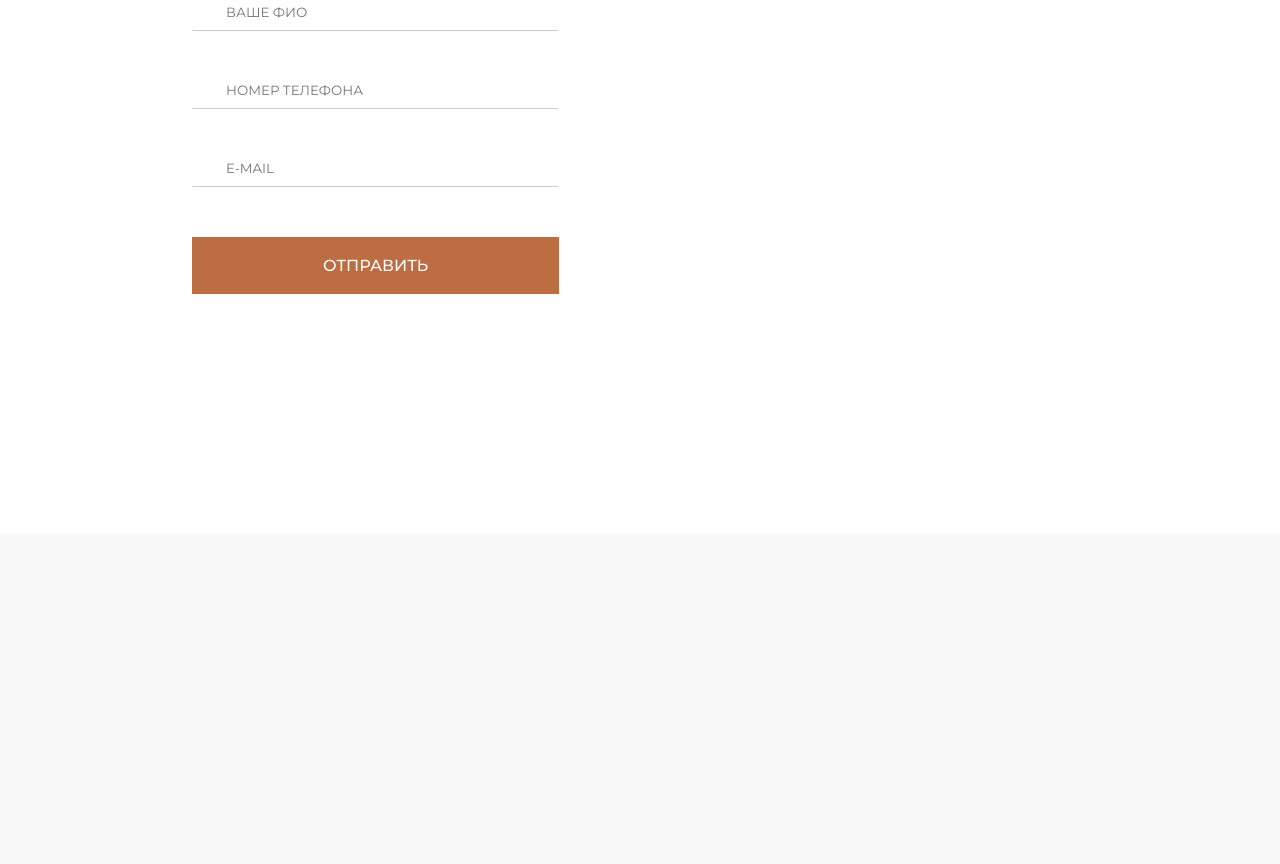
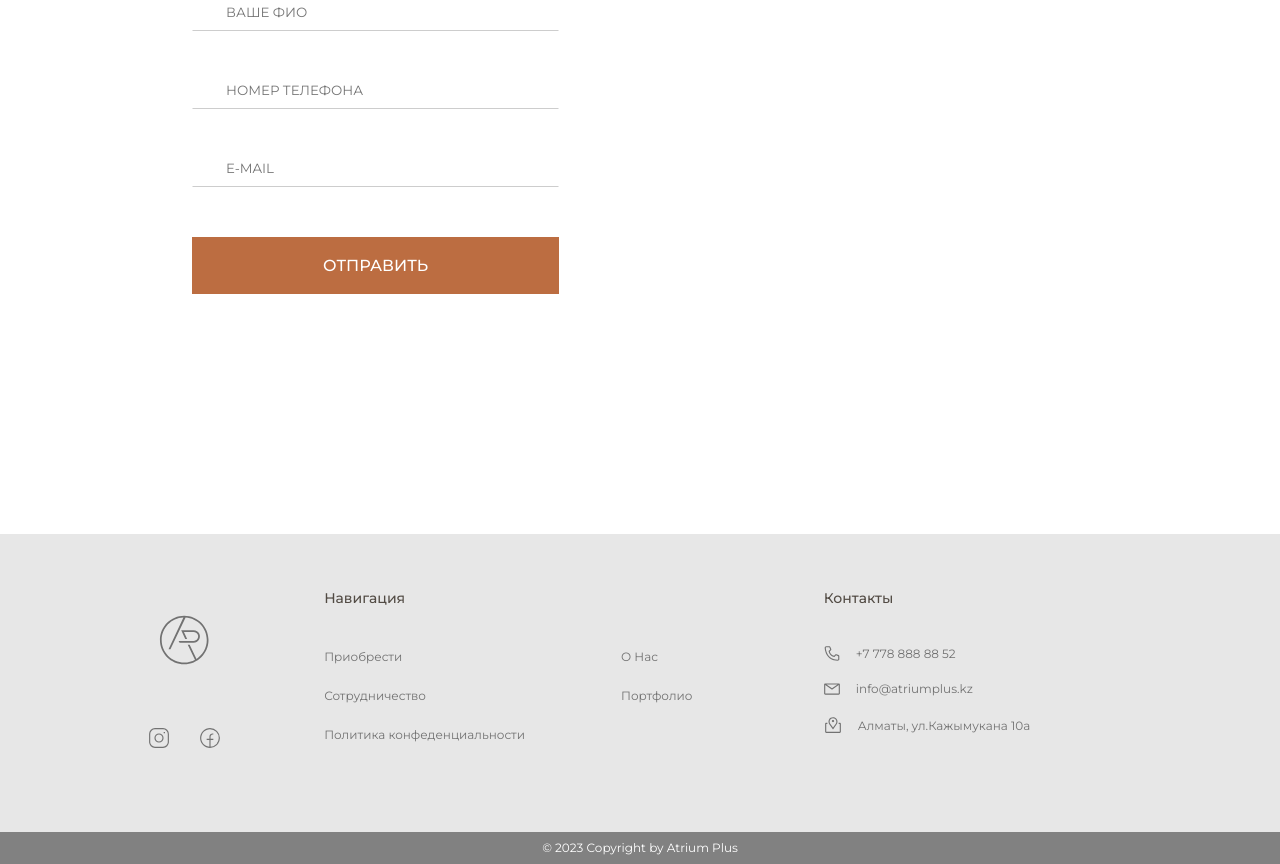
Before and after one commit to Murat1703/atriumtest, a plain HTML site: page index.html in a window 1280 px wide. Shown: the part 6624-7488 px from the top of the page. Before the commit the page ends 7158 px from the top, so only its background shows below. Drawn offline with nearby package versions, Linux system fonts and the light colour scheme.

Commit message:
Add files via upload

```diff
--- a/assets/css/main.css
+++ b/assets/css/main.css
@@ -955,3 +955,87 @@ body {
 .map-content iframe {
     height: 100%;
 }
+/**/
+.footer{
+    padding-top: 56px;
+    background-color: #e7e7e7;
+    display: flex;
+    flex-direction: column;
+}
+.footer-menu{
+    display: flex;
+    margin-left: 10.4861111111%;
+    margin-bottom: 51px;
+}
+.footer-copyright{
+    background: #818181;
+}
+.footer-copyright p{
+    font-size: 12px;
+    line-height: 20px;
+    text-align: center;
+    padding: 6px 0;
+    color: #fff;
+}
+.footer-logo-block{
+    display: flex;
+    flex-direction: column;
+    align-items: center;
+    margin-right: 7.8472222222%;
+}
+.footer-social{
+    margin-bottom: 29.67px;
+    margin-top: 37.67px;
+    display: flex;
+    gap: 31.33px;
+}
+.footer-nav{
+    display: flex;
+    flex-direction: column;
+    margin-right: 11.4583333333%;
+    gap: 39px;
+}
+.footer-nav-title{
+    display: flex;
+    align-items: center;
+    font-family: var(--font-main-family);
+    font-weight: 500;
+    font-size: 14px;
+    line-height: 17px;
+    color: var(--color-text-heading);
+}
+.footer-nav-content{
+    display: flex;
+    gap: 96px;
+}
+.footer-nav-content ul{
+    display: flex;
+    flex-direction: column;
+    gap: 20px;
+}
+.footer-nav-content ul li a, .contacts-link{
+    font-style: normal;
+    font-weight: 400;
+    font-size: 12px;
+    line-height: 15px;
+    color: var(--color-text-body);
+}
+.footer-contacts{
+    display: flex;
+    flex-direction: column;
+    gap: 39px;
+}
+.footer-contacts-content{
+    display: flex;
+    gap: 61.88px
+}
+.footer-contacts-list{
+    display: flex;
+    flex-direction: column;
+    gap: 20px;
+}
+.footer-contacts-list li{
+    display: flex;
+    align-items:center;
+    gap: 16.13px;
+}
--- a/assets/css/media.css
+++ b/assets/css/media.css
@@ -417,6 +417,15 @@
     .complex-block{
         margin-top: 60px;
     }
+    .footer-menu{
+        flex-wrap: wrap;
+        justify-content: center;
+        row-gap: 30px;
+    }
+    .virtual-t-btn{
+        font-size: 12px;
+        line-height: 15px;
+    }
 
 }
 
@@ -439,4 +448,11 @@
     .caption{
         font-size: 10px;
     }
+    .send-contacts{
+        width: 90%;
+    }
+    .form-submit{
+        width: 100%;
+    }
+
 }
--- a/index.html
+++ b/index.html
@@ -517,6 +517,68 @@
 </section>
 
 
+<footer class="footer">
+    <div class="footer-menu">
+        <div class="footer-logo-block">
+            <img src="assets/img/footer-logo.svg" alt="footer-logo">
+            <div class="footer-social">
+                <a href="https://www.instagram.com/atriumplus.kz/" target="_blank">
+                    <img src="assets/img/footer-insta.svg" alt="insta">
+                </a>
+                <a href="https://www.facebook.com/profile.php?id=100064196887940" target="_blank">
+                    <img src="assets/img/footer-fb.svg" alt="fb">
+                </a>
+            </div>
+        </div>
+        <div class="footer-nav">
+            <p class="footer-nav-title">Навигация</p>
+            <div class="footer-nav-content">
+                <ul>
+                    <li>
+                        <a href="">Приобрести</a>
+                    </li>
+                    <li>
+                        <a href="">Сотрудничество</a>
+                    </li>
+                    <li>
+                        <a href="">Политика конфеденциальности</a>
+                    </li>
+                </ul>
+                <ul>
+                    <li>
+                        <a href="">О Нас</a>
+                    </li>
+                    <li>
+                        <a href="">Портфолио</a>
+                    </li>
+                </ul>
+            </div>
+        </div>
+        <div class="footer-contacts">
+            <p class="footer-nav-title">Контакты</p>
+            <div class="footer-contacts-content">
+                <ul class="footer-contacts-list">
+                    <li>
+                        <img src="assets/img/phone-icon.svg" alt="phone">
+                        <a href="tel:+77788888852" class="contacts-link">+7 778 888 88 52</a>
+                    </li>
+                    <li>
+                        <img src="assets/img/email-icon.svg" alt="phone">
+                        <a href="mailto:info@atriumplus.kz" class="contacts-link">info@atriumplus.kz</a>
+                    </li>
+                    <li>
+                        <img src="assets/img/geo-icon.svg" alt="phone">
+                        <a href="https://2gis.kz/almaty/inside/9430047375167308/firm/70000001064356753?m=76.959447%2C43.225299%2F16" class="contacts-link">Алматы, ул.Кажымукана 10а</a>
+                    </li>
+                </ul>
+            </div>
+        </div>
+    </div>
+    <div class="footer-copyright">
+        <p>© 2023 Copyright by Atrium Plus</p>
+    </div>
+</footer>
+
 
 
 
```
Also changed, not shown: assets/img/email-icon.svg (added), assets/img/footer-fb.svg (added), assets/img/footer-insta.svg (added), assets/img/footer-logo.svg (added), assets/img/geo-icon.svg (added), assets/img/phone-icon.svg (added).
